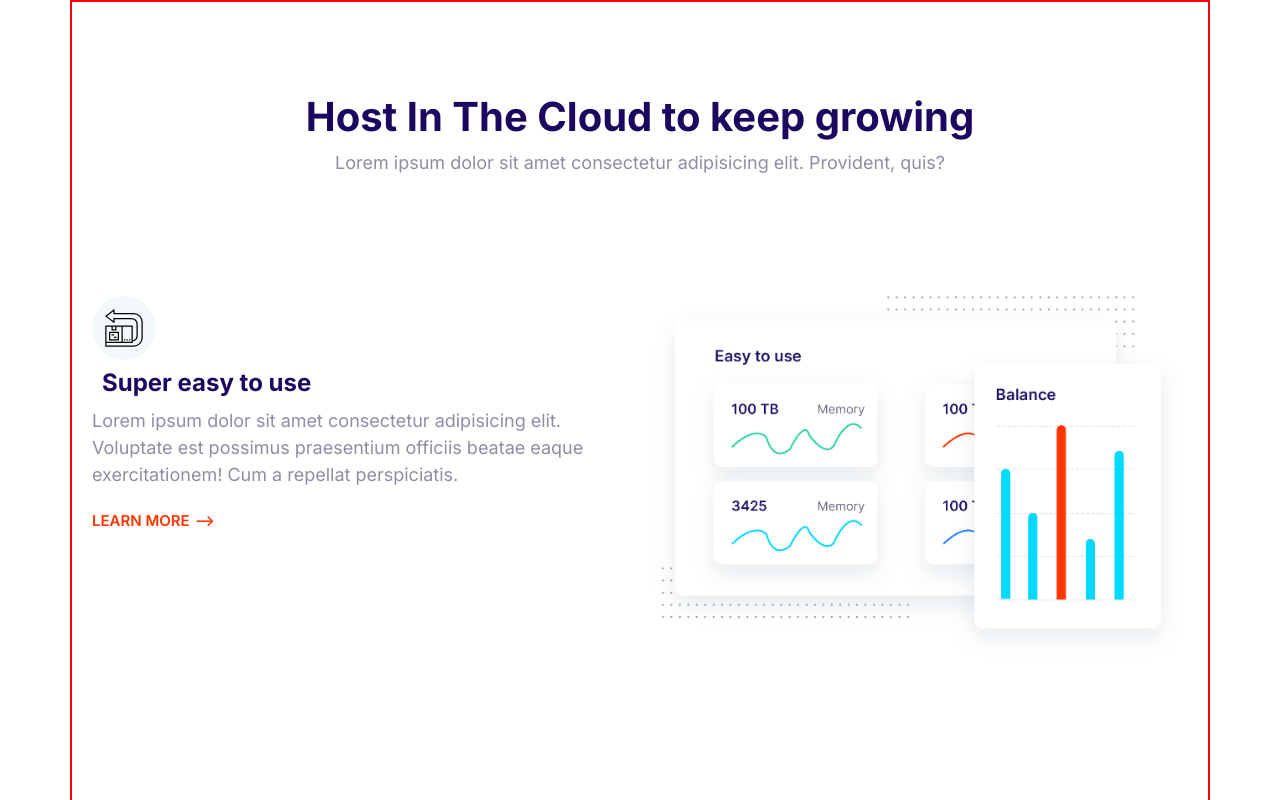
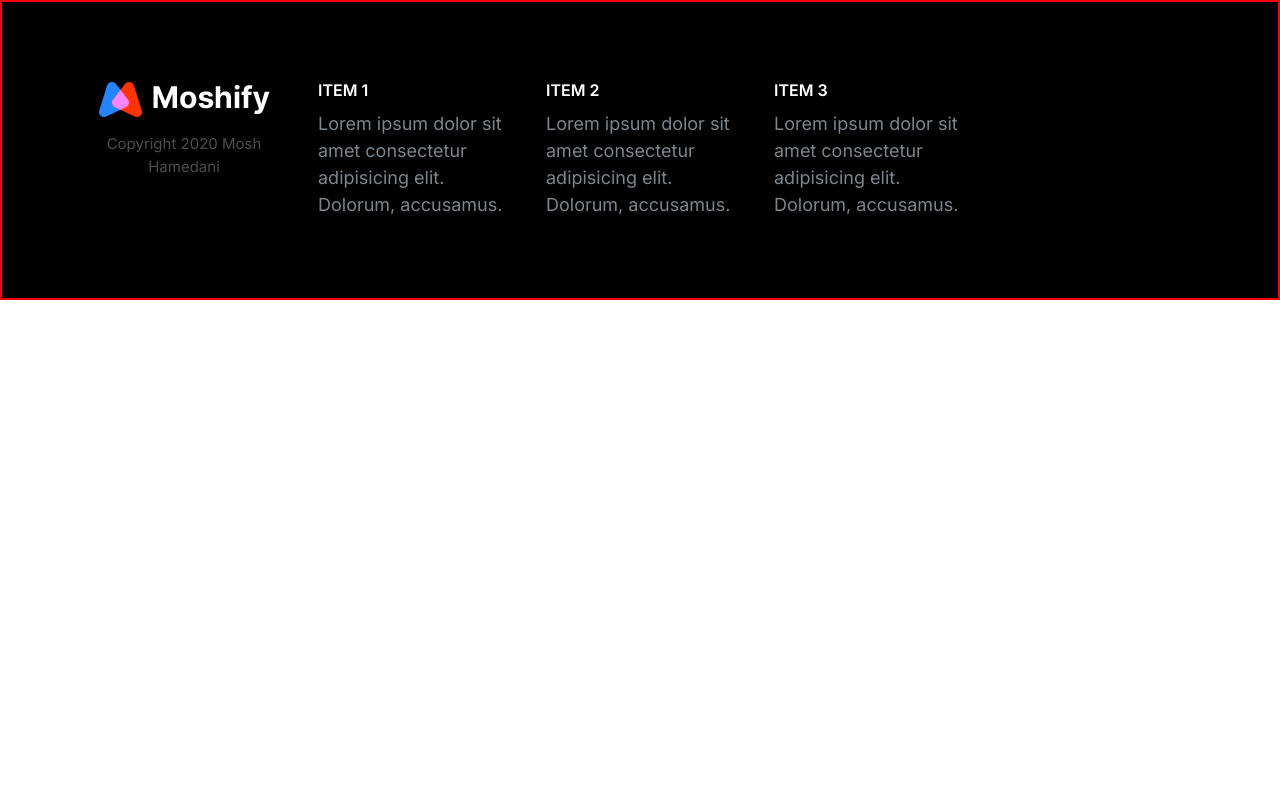
Before and after one commit to snieto10/Moshify2, a plain HTML site: page index.html in a window 1280 px wide. Shown: the top 800 px of the page. Drawn offline with Linux system fonts and the light colour scheme.

Commit message:
create footer

```diff
--- a/css/styles.css
+++ b/css/styles.css
@@ -35,6 +35,10 @@ h3 {
     color: var(--color-blue-dark);
     margin-bottom: 1rem;
     line-height: 1.1;
+}
+
+.header--white {
+    color: white;
 }
 
 h1 {
@@ -615,6 +619,7 @@ a {
 
 .block__header {
     text-align: center;
+    margin-bottom: 4rem;
 }
 
 .block__heading {
@@ -782,3 +787,58 @@ a {
     order: 2;
    }
 }
+
+/*Footer*/
+.footer__section {
+    padding:2rem;
+    border-bottom: 1px solid #393939;
+}
+
+.footer__heading {
+    text-transform: uppercase;
+    font-weight: 600;
+}
+
+.footer__brand {
+    margin-top:5rem;
+    text-align: center;
+}
+
+.footer__copyright {
+    font-size: 2.1rem;
+    color: white;
+    opacity: 0.3;
+
+}
+
+@media screen and (min-width: 768px) {
+    .footer__sections {
+        grid-template-columns: 1fr 1fr 1fr 1fr 1fr;
+    }
+
+    .footer .collapsible__chevron {
+        display: none;
+    }
+
+    .footer .collapsible__content {
+        opacity: 1;
+        max-height: 100%;
+    }
+
+    .footer__brand {
+        order: -1;
+        margin-top: 1rem;
+    }
+
+    .footer__copyright {
+        font-size: 1.5rem;
+    }
+
+    .footer__section {
+        border: 0;
+    }
+
+    .footer__heading {
+       font-size: 1.6rem;
+    }
+}
--- a/index.html
+++ b/index.html
@@ -15,50 +15,56 @@
     <link rel="stylesheet" href="css/styles.css" />
   </head>
   <body>
-    <section class="block container">
-      <header class="block__header">
-        <h2>Host In The Cloud to keep growing</h2>
-        <p>
-          Lorem ipsum dolor sit amet consectetur adipisicing elit. Provident,
-          quis?
-        </p>
-      </header>
-      <article class="grid grid--1x2 feature">
-        <div class="">
-          <span class="icon-container">
-            <svg class="icon icon--primary">
-              <use xlink:href="images/sprite.svg#easy"></use>
+    <footer class="block block--dark">
+      <div class="container grid footer footer__sections">
+        <section class="collapsible collapsible--expanded footer__section">
+          <header class="collapsible__header">
+            <h2 class="collapsible__heading header--white footer__heading">
+              Item 1
+            </h2>
+            <svg class="icon icon--primary collapsible__chevron icon--white">
+              <use xlink:href="images/sprite.svg#wordpress"></use>
             </svg>
-          </span>
-          <h3 class="feature__heading">Super easy to use</h3>
-          <p>
-            Lorem ipsum dolor sit amet consectetur adipisicing elit. Voluptate
-            est possimus praesentium officiis beatae eaque exercitationem! Cum a
-            repellat perspiciatis.
-          </p>
-          <a href="#" class="link-arrow">Learn More</a>
-        </div>
-        <img class="feature__image" src="images/easy.jpg" alt="" />
-      </article>
-    </section>
-    <section class="block container">
-      <article class="grid grid--1x2 feature">
-        <div>
-          <span class="icon-container">
-            <svg class="icon icon--primary">
-              <use xlink:href="images/sprite.svg#easy"></use>
+          </header>
+          <div class="collapsible__content">
+            Lorem ipsum dolor sit amet consectetur adipisicing elit. Dolorum,
+            accusamus.
+          </div>
+        </section>
+        <section class="collapsible footer__section">
+          <header class="collapsible__header">
+            <h2 class="collapsible__heading header--white footer__heading">
+              Item 2
+            </h2>
+            <svg class="icon icon--primary collapsible__chevron icon--white">
+              <use xlink:href="images/sprite.svg#wordpress"></use>
             </svg>
-          </span>
-          <h3 class="feature__heading">Super easy to use</h3>
-          <p>
-            Lorem ipsum dolor sit amet consectetur adipisicing elit. Voluptate
-            est possimus praesentium officiis beatae eaque exercitationem! Cum a
-            repellat perspiciatis.
-          </p>
-          <a href="#" class="link-arrow">Learn More</a>
-        </div>
-        <img class="feature__image" src="images/easy.jpg" alt="" />
-      </article>
-    </section>
+          </header>
+          <div class="collapsible__content">
+            Lorem ipsum dolor sit amet consectetur adipisicing elit. Dolorum,
+            accusamus.
+          </div>
+        </section>
+        <section class="collapsible footer__section">
+          <header class="collapsible__header header--white">
+            <h2 class="collapsible__heading header--white footer__heading">
+              Item 3
+            </h2>
+            <svg class="icon icon--primary collapsible__chevron icon--white">
+              <use xlink:href="images/sprite.svg#wordpress"></use>
+            </svg>
+          </header>
+          <div class="collapsible__content">
+            Lorem ipsum dolor sit amet consectetur adipisicing elit. Dolorum,
+            accusamus.
+          </div>
+        </section>
+        <section class="footer__brand">
+          <img src="images/logo.png" alt="" />
+          <p class="footer__copyright">Copyright 2020 Mosh Hamedani</p>
+        </section>
+      </div>
+    </footer>
+    <script src="js/main.js"></script>
   </body>
 </html>
```
Also changed, not shown: components/block-footer.html (added, +50 -0 lines), components/block-testimonial.html (added, +44 -0 lines).
